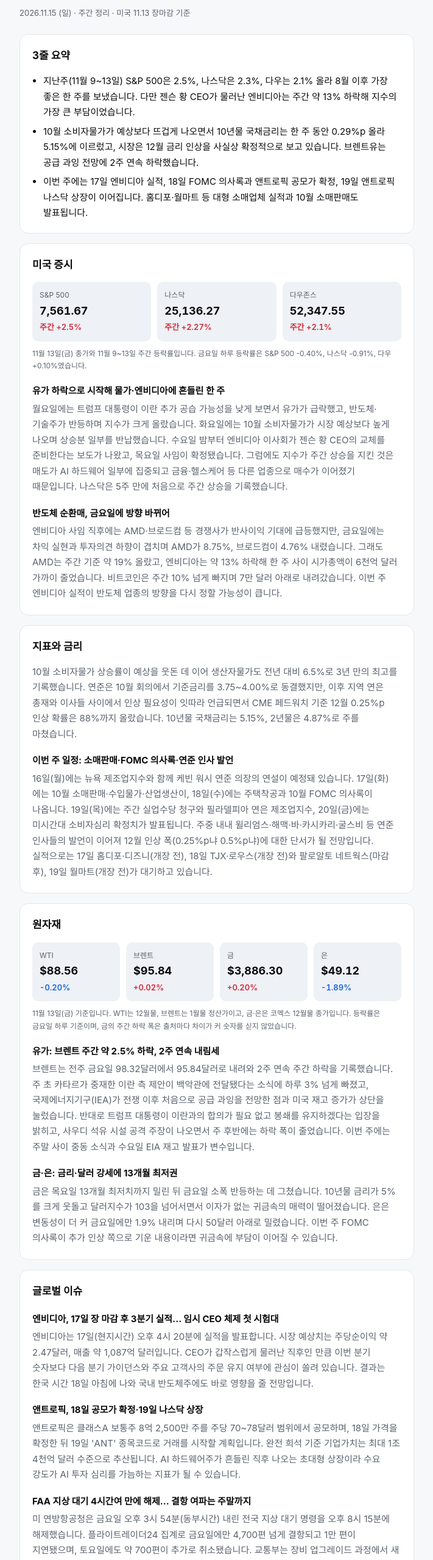
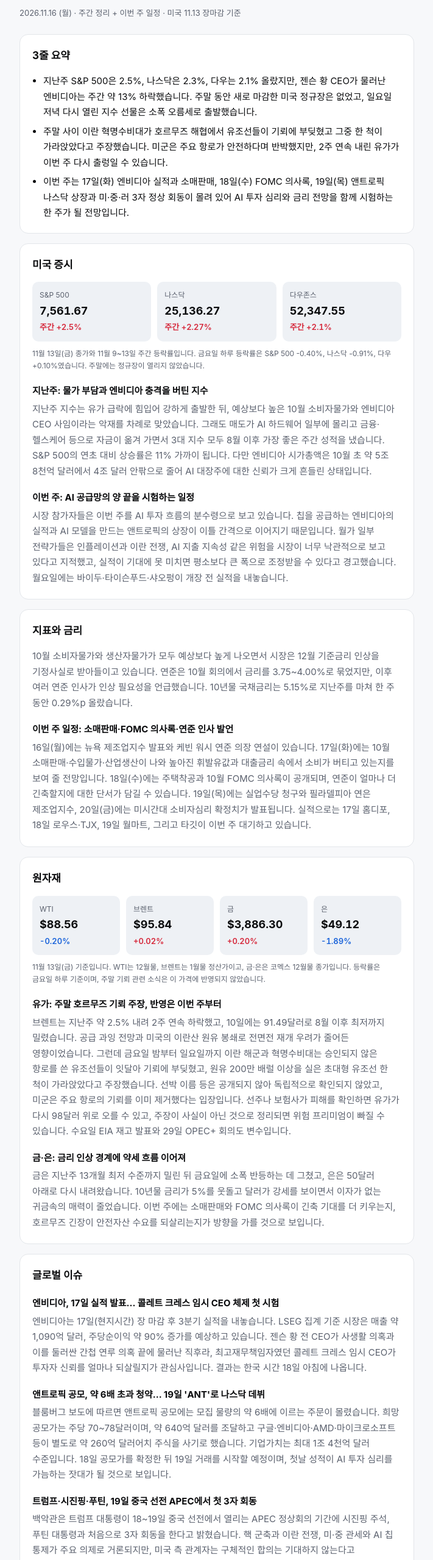
Before and after one commit to ilIsilly/ilIsilly.github.io, a plain HTML site: page briefing/index.html in a window 1280 px wide. Shown: the part 182-2740 px from the top of the page at 61% size, without its empty margins (284-995 px from the left). Drawn offline with Linux system fonts and the light colour scheme.

Commit message:
Daily briefing 2026-11-16
Co-Authored-By: Claude <noreply@anthropic.com>

```diff
--- a/briefing/index.html
+++ b/briefing/index.html
@@ -4,12 +4,12 @@
 <meta charset="utf-8">
 <meta name="viewport" content="width=device-width, initial-scale=1">
 <!-- 매일 예약 작업이 이 파일을 새로 씁니다. <style> 블록, 상단 공통 헤더(<nav class="nav">), 섹션 구조(class 이름)는 그대로 두고 내용만 교체합니다. -->
-<title>데일리 브리핑 · 2026.11.15 · ilIsilly</title>
-<meta name="description" content="주간 정리: 엔비디아 CEO 사임에도 S&amp;P 500 2.5%·나스닥 2.3%·다우 2.1% 상승. 10년물 5.15%, 브렌트 2주 연속 하락. 이번 주 엔비디아 실적·FOMC 의사록·앤트로픽 상장.">
+<title>데일리 브리핑 · 2026.11.16 · ilIsilly</title>
+<meta name="description" content="주간 정리와 이번 주 일정: 지난주 S&amp;P 500 2.5% 상승, 엔비디아 13% 하락. 주말 호르무즈 기뢰 주장, 17일 엔비디아 실적, 18일 FOMC 의사록, 19일 앤트로픽 상장과 미·중·러 정상 회동.">
 <link rel="canonical" href="https://ilisilly.github.io/briefing/">
 <meta property="og:type" content="article">
-<meta property="og:title" content="데일리 브리핑 · 2026.11.15 · 주간 정리와 이번 주 일정">
-<meta property="og:description" content="3대 지수 8월 이후 최고의 한 주, 엔비디아는 주간 13% 하락. 17일 엔비디아 실적, 18일 FOMC 의사록, 19일 앤트로픽 나스닥 상장.">
+<meta property="og:title" content="데일리 브리핑 · 2026.11.16 · 주간 정리와 이번 주 일정">
+<meta property="og:description" content="호르무즈 기뢰 주장 속 엔비디아 실적 주간 개막. 앤트로픽 공모 약 6배 초과 청약, 19일 트럼프·시진핑·푸틴 3자 회동.">
 <meta property="og:url" content="https://ilisilly.github.io/briefing/">
 <style>
 :root{--ink:#0A0B0D;--slate:#5B616E;--blue:#0052FF;--up:#D6283B;--down:#1B64DA;--ground:#F7F8FA;--card:#FFFFFF;--border:#E3E6EA;--soft:#EEF1F5;--blue-tint:#EAF0FF}
@@ -59,18 +59,16 @@ td small{color:var(--slate);margin-left:4px}
 <nav class="nav"><div class="nav-in"><a class="brand" href="/stock-radar/">Stock Radar</a><div class="nav-links"><a class="nav-link nav-home active" aria-current="true" href="/briefing/" aria-label="데일리 브리핑" title="데일리 브리핑"><svg width="16" height="16" viewBox="0 0 24 24" fill="none" stroke="currentColor" stroke-width="2" stroke-linecap="round" stroke-linejoin="round" aria-hidden="true"><path d="M3 10.5 12 3l9 7.5"/><path d="M5 9.5V20a1 1 0 0 0 1 1h4v-6h4v6h4a1 1 0 0 0 1-1V9.5"/></svg></a><a class="nav-link" href="/stock-radar/">지표 스캔</a><a class="nav-link" href="/stock-radar/dividend.html">배당 계산기</a><a class="nav-link" href="/stock-radar/exchange.html">환율 계산기</a></div></div></nav>
 <main>
 <p class="eyebrow">데일리 브리핑</p>
-<h1>엔비디아 CEO 사임 충격에도 3대 지수 주간 2%대 상승… 이번 주 엔비디아 실적·앤트로픽 상장·FOMC 의사록</h1>
-<p class="meta">2026.11.15 (일) · 주간 정리 · 미국 11.13 장마감 기준</p>
-
+<h1>호르무즈 기뢰 주장 속 엔비디아 실적 주간 개막… 앤트로픽 공모 6배 초과 청약, 19일 미·중·러 정상 회동</h1>
+<p class="meta">2026.11.16 (월) · 주간 정리 + 이번 주 일정 · 미국 11.13 장마감 기준</p>
 <section class="summary">
 <h2>3줄 요약</h2>
 <ul>
-<li>지난주(11월 9~13일) S&amp;P 500은 2.5%, 나스닥은 2.3%, 다우는 2.1% 올라 8월 이후 가장 좋은 한 주를 보냈습니다. 다만 젠슨 황 CEO가 물러난 엔비디아는 주간 약 13% 하락해 지수의 가장 큰 부담이었습니다.</li>
-<li>10월 소비자물가가 예상보다 뜨겁게 나오면서 10년물 국채금리는 한 주 동안 0.29%p 올라 5.15%에 이르렀고, 시장은 12월 금리 인상을 사실상 확정적으로 보고 있습니다. 브렌트유는 공급 과잉 전망에 2주 연속 하락했습니다.</li>
-<li>이번 주에는 17일 엔비디아 실적, 18일 FOMC 의사록과 앤트로픽 공모가 확정, 19일 앤트로픽 나스닥 상장이 이어집니다. 홈디포·월마트 등 대형 소매업체 실적과 10월 소매판매도 발표됩니다.</li>
+<li>지난주 S&amp;P 500은 2.5%, 나스닥은 2.3%, 다우는 2.1% 올랐지만, 젠슨 황 CEO가 물러난 엔비디아는 주간 약 13% 하락했습니다. 주말 동안 새로 마감한 미국 정규장은 없었고, 일요일 저녁 다시 열린 지수 선물은 소폭 오름세로 출발했습니다.</li>
+<li>주말 사이 이란 혁명수비대가 호르무즈 해협에서 유조선들이 기뢰에 부딪혔고 그중 한 척이 가라앉았다고 주장했습니다. 미군은 주요 항로가 안전하다며 반박했지만, 2주 연속 내린 유가가 이번 주 다시 출렁일 수 있습니다.</li>
+<li>이번 주는 17일(화) 엔비디아 실적과 소매판매, 18일(수) FOMC 의사록, 19일(목) 앤트로픽 나스닥 상장과 미·중·러 3자 정상 회동이 몰려 있어 AI 투자 심리와 금리 전망을 함께 시험하는 한 주가 될 전망입니다.</li>
 </ul>
 </section>
-
 <section class="market">
 <h2>미국 증시</h2>
 <div class="quotes">
@@ -78,20 +76,18 @@ td small{color:var(--slate);margin-left:4px}
 <div class="quote"><div class="name">나스닥</div><div class="value">25,136.27</div><div class="chg up">주간 +2.27%</div></div>
 <div class="quote"><div class="name">다우존스</div><div class="value">52,347.55</div><div class="chg up">주간 +2.1%</div></div>
 </div>
-<p class="note">11월 13일(금) 종가와 11월 9~13일 주간 등락률입니다. 금요일 하루 등락률은 S&amp;P 500 -0.40%, 나스닥 -0.91%, 다우 +0.10%였습니다.</p>
-<h3>유가 하락으로 시작해 물가·엔비디아에 흔들린 한 주</h3>
-<p>월요일에는 트럼프 대통령이 이란 추가 공습 가능성을 낮게 보면서 유가가 급락했고, 반도체·기술주가 반등하며 지수가 크게 올랐습니다. 화요일에는 10월 소비자물가가 시장 예상보다 높게 나오며 상승분 일부를 반납했습니다. 수요일 밤부터 엔비디아 이사회가 젠슨 황 CEO의 교체를 준비한다는 보도가 나왔고, 목요일 사임이 확정됐습니다. 그럼에도 지수가 주간 상승을 지킨 것은 매도가 AI 하드웨어 일부에 집중되고 금융·헬스케어 등 다른 업종으로 매수가 이어졌기 때문입니다. 나스닥은 5주 만에 처음으로 주간 상승을 기록했습니다.</p>
-<h3>반도체 순환매, 금요일에 방향 바뀌어</h3>
-<p>엔비디아 사임 직후에는 AMD·브로드컴 등 경쟁사가 반사이익 기대에 급등했지만, 금요일에는 차익 실현과 투자의견 하향이 겹치며 AMD가 8.75%, 브로드컴이 4.76% 내렸습니다. 그래도 AMD는 주간 기준 약 19% 올랐고, 엔비디아는 약 13% 하락해 한 주 사이 시가총액이 6천억 달러 가까이 줄었습니다. 비트코인은 주간 10% 넘게 빠지며 7만 달러 아래로 내려갔습니다. 이번 주 엔비디아 실적이 반도체 업종의 방향을 다시 정할 가능성이 큽니다.</p>
+<p class="note">11월 13일(금) 종가와 11월 9~13일 주간 등락률입니다. 금요일 하루 등락률은 S&amp;P 500 -0.40%, 나스닥 -0.91%, 다우 +0.10%였습니다. 주말에는 정규장이 열리지 않았습니다.</p>
+<h3>지난주: 물가 부담과 엔비디아 충격을 버틴 지수</h3>
+<p>지난주 지수는 유가 급락에 힘입어 강하게 출발한 뒤, 예상보다 높은 10월 소비자물가와 엔비디아 CEO 사임이라는 악재를 차례로 맞았습니다. 그래도 매도가 AI 하드웨어 일부에 몰리고 금융·헬스케어 등으로 자금이 옮겨 가면서 3대 지수 모두 8월 이후 가장 좋은 주간 성적을 냈습니다. S&amp;P 500의 연초 대비 상승률은 11% 가까이 됩니다. 다만 엔비디아 시가총액은 10월 초 약 5조 8천억 달러에서 4조 달러 안팎으로 줄어 AI 대장주에 대한 신뢰가 크게 흔들린 상태입니다.</p>
+<h3>이번 주: AI 공급망의 양 끝을 시험하는 일정</h3>
+<p>시장 참가자들은 이번 주를 AI 투자 흐름의 분수령으로 보고 있습니다. 칩을 공급하는 엔비디아의 실적과 AI 모델을 만드는 앤트로픽의 상장이 이틀 간격으로 이어지기 때문입니다. 월가 일부 전략가들은 인플레이션과 이란 전쟁, AI 지출 지속성 같은 위험을 시장이 너무 낙관적으로 보고 있다고 지적했고, 실적이 기대에 못 미치면 평소보다 큰 폭으로 조정받을 수 있다고 경고했습니다. 월요일에는 바이두·타이슨푸드·샤오펑이 개장 전 실적을 내놓습니다.</p>
 </section>
-
 <section class="macro">
 <h2>지표와 금리</h2>
-<p>10월 소비자물가 상승률이 예상을 웃돈 데 이어 생산자물가도 전년 대비 6.5%로 3년 만의 최고를 기록했습니다. 연준은 10월 회의에서 기준금리를 3.75~4.00%로 동결했지만, 이후 지역 연은 총재와 이사들 사이에서 인상 필요성이 잇따라 언급되면서 CME 페드워치 기준 12월 0.25%p 인상 확률은 88%까지 올랐습니다. 10년물 국채금리는 5.15%, 2년물은 4.87%로 주를 마쳤습니다.</p>
+<p>10월 소비자물가와 생산자물가가 모두 예상보다 높게 나오면서 시장은 12월 기준금리 인상을 기정사실로 받아들이고 있습니다. 연준은 10월 회의에서 금리를 3.75~4.00%로 묶었지만, 이후 여러 연준 인사가 인상 필요성을 언급했습니다. 10년물 국채금리는 5.15%로 지난주를 마쳐 한 주 동안 0.29%p 올랐습니다.</p>
 <h3>이번 주 일정: 소매판매·FOMC 의사록·연준 인사 발언</h3>
-<p>16일(월)에는 뉴욕 제조업지수와 함께 케빈 워시 연준 의장의 연설이 예정돼 있습니다. 17일(화)에는 10월 소매판매·수입물가·산업생산이, 18일(수)에는 주택착공과 10월 FOMC 의사록이 나옵니다. 19일(목)에는 주간 실업수당 청구와 필라델피아 연은 제조업지수, 20일(금)에는 미시간대 소비자심리 확정치가 발표됩니다. 주중 내내 윌리엄스·해맥·바·카시카리·굴스비 등 연준 인사들의 발언이 이어져 12월 인상 폭(0.25%p냐 0.5%p냐)에 대한 단서가 될 전망입니다. 실적으로는 17일 홈디포·디즈니(개장 전), 18일 TJX·로우스(개장 전)와 팔로알토 네트웍스(마감 후), 19일 월마트(개장 전)가 대기하고 있습니다.</p>
+<p>16일(월)에는 뉴욕 제조업지수 발표와 케빈 워시 연준 의장 연설이 있습니다. 17일(화)에는 10월 소매판매·수입물가·산업생산이 나와 높아진 휘발유값과 대출금리 속에서 소비가 버티고 있는지를 보여 줄 전망입니다. 18일(수)에는 주택착공과 10월 FOMC 의사록이 공개되며, 연준이 얼마나 더 긴축할지에 대한 단서가 담길 수 있습니다. 19일(목)에는 실업수당 청구와 필라델피아 연은 제조업지수, 20일(금)에는 미시간대 소비자심리 확정치가 발표됩니다. 실적으로는 17일 홈디포, 18일 로우스·TJX, 19일 월마트, 그리고 타깃이 이번 주 대기하고 있습니다.</p>
 </section>
-
 <section class="commodity">
 <h2>원자재</h2>
 <div class="quotes">
@@ -100,23 +96,21 @@ td small{color:var(--slate);margin-left:4px}
 <div class="quote"><div class="name">금</div><div class="value">$3,886.30</div><div class="chg up">+0.20%</div></div>
 <div class="quote"><div class="name">은</div><div class="value">$49.12</div><div class="chg down">-1.89%</div></div>
 </div>
-<p class="note">11월 13일(금) 기준입니다. WTI는 12월물, 브렌트는 1월물 정산가이고, 금·은은 코멕스 12월물 종가입니다. 등락률은 금요일 하루 기준이며, 금의 주간 하락 폭은 출처마다 차이가 커 숫자를 싣지 않았습니다.</p>
-<h3>유가: 브렌트 주간 약 2.5% 하락, 2주 연속 내림세</h3>
-<p>브렌트는 전주 금요일 98.32달러에서 95.84달러로 내려와 2주 연속 주간 하락을 기록했습니다. 주 초 카타르가 중재한 이란 측 제안이 백악관에 전달됐다는 소식에 하루 3% 넘게 빠졌고, 국제에너지기구(IEA)가 전쟁 이후 처음으로 공급 과잉을 전망한 점과 미국 재고 증가가 상단을 눌렀습니다. 반대로 트럼프 대통령이 이란과의 합의가 필요 없고 봉쇄를 유지하겠다는 입장을 밝히고, 사우디 석유 시설 공격 주장이 나오면서 주 후반에는 하락 폭이 줄었습니다. 이번 주에는 주말 사이 중동 소식과 수요일 EIA 재고 발표가 변수입니다.</p>
-<h3>금·은: 금리·달러 강세에 13개월 최저권</h3>
-<p>금은 목요일 13개월 최저치까지 밀린 뒤 금요일 소폭 반등하는 데 그쳤습니다. 10년물 금리가 5%를 크게 웃돌고 달러지수가 103을 넘어서면서 이자가 없는 귀금속의 매력이 떨어졌습니다. 은은 변동성이 더 커 금요일에만 1.9% 내리며 다시 50달러 아래로 밀렸습니다. 이번 주 FOMC 의사록이 추가 인상 쪽으로 기운 내용이라면 귀금속에 부담이 이어질 수 있습니다.</p>
+<p class="note">11월 13일(금) 기준입니다. WTI는 12월물, 브렌트는 1월물 정산가이고, 금·은은 코멕스 12월물 종가입니다. 등락률은 금요일 하루 기준이며, 주말 기뢰 관련 소식은 이 가격에 반영되지 않았습니다.</p>
+<h3>유가: 주말 호르무즈 기뢰 주장, 반영은 이번 주부터</h3>
+<p>브렌트는 지난주 약 2.5% 내려 2주 연속 하락했고, 10일에는 91.49달러로 8월 이후 최저까지 밀렸습니다. 공급 과잉 전망과 미국의 이란산 원유 봉쇄로 전면전 재개 우려가 줄어든 영향이었습니다. 그런데 금요일 밤부터 일요일까지 이란 해군과 혁명수비대는 승인되지 않은 항로를 쓴 유조선들이 잇달아 기뢰에 부딪혔고, 원유 200만 배럴 이상을 실은 초대형 유조선 한 척이 가라앉았다고 주장했습니다. 선박 이름 등은 공개되지 않아 독립적으로 확인되지 않았고, 미군은 주요 항로의 기뢰를 이미 제거했다는 입장입니다. 선주나 보험사가 피해를 확인하면 유가가 다시 98달러 위로 오를 수 있고, 주장이 사실이 아닌 것으로 정리되면 위험 프리미엄이 빠질 수 있습니다. 수요일 EIA 재고 발표와 29일 OPEC+ 회의도 변수입니다.</p>
+<h3>금·은: 금리 인상 경계에 약세 흐름 이어져</h3>
+<p>금은 지난주 13개월 최저 수준까지 밀린 뒤 금요일에 소폭 반등하는 데 그쳤고, 은은 50달러 아래로 다시 내려왔습니다. 10년물 금리가 5%를 웃돌고 달러가 강세를 보이면서 이자가 없는 귀금속의 매력이 줄었습니다. 이번 주에는 소매판매와 FOMC 의사록이 긴축 기대를 더 키우는지, 호르무즈 긴장이 안전자산 수요를 되살리는지가 방향을 가를 것으로 보입니다.</p>
 </section>
-
 <section class="issues">
 <h2>글로벌 이슈</h2>
-<h3>엔비디아, 17일 장 마감 후 3분기 실적… 임시 CEO 체제 첫 시험대</h3>
-<p>엔비디아는 17일(현지시간) 오후 4시 20분에 실적을 발표합니다. 시장 예상치는 주당순이익 약 2.47달러, 매출 약 1,087억 달러입니다. CEO가 갑작스럽게 물러난 직후인 만큼 이번 분기 숫자보다 다음 분기 가이던스와 주요 고객사의 주문 유지 여부에 관심이 쏠려 있습니다. 결과는 한국 시간 18일 아침에 나와 국내 반도체주에도 바로 영향을 줄 전망입니다.</p>
-<h3>앤트로픽, 18일 공모가 확정·19일 나스닥 상장</h3>
-<p>앤트로픽은 클래스A 보통주 8억 2,500만 주를 주당 70~78달러 범위에서 공모하며, 18일 가격을 확정한 뒤 19일 'ANT' 종목코드로 거래를 시작할 계획입니다. 완전 희석 기준 기업가치는 최대 1조 4천억 달러 수준으로 추산됩니다. AI 하드웨어주가 흔들린 직후 나오는 초대형 상장이라 수요 강도가 AI 투자 심리를 가늠하는 지표가 될 수 있습니다.</p>
-<h3>FAA 지상 대기 4시간여 만에 해제… 결항 여파는 주말까지</h3>
-<p>미 연방항공청은 금요일 오후 3시 54분(동부시간) 내린 전국 지상 대기 명령을 오후 8시 15분에 해제했습니다. 플라이트레이더24 집계로 금요일에만 4,700편 넘게 결항되고 1만 편이 지연됐으며, 토요일에도 약 700편이 추가로 취소됐습니다. 교통부는 장비 업그레이드 과정에서 새 기술이 노후 장비에 과부하를 일으킨 것을 원인으로 들었고, 사이버 공격 정황은 없다고 밝혔습니다. 정상화에는 며칠이 걸릴 수 있어 월요일 항공주의 변수로 남아 있습니다.</p>
+<h3>엔비디아, 17일 실적 발표… 콜레트 크레스 임시 CEO 체제 첫 시험</h3>
+<p>엔비디아는 17일(현지시간) 장 마감 후 3분기 실적을 내놓습니다. LSEG 집계 기준 시장은 매출 약 1,090억 달러, 주당순이익 약 90% 증가를 예상하고 있습니다. 젠슨 황 전 CEO가 사생활 의혹과 이를 둘러싼 간첩 연루 의혹 끝에 물러난 직후라, 최고재무책임자였던 콜레트 크레스 임시 CEO가 투자자 신뢰를 얼마나 되살릴지가 관심사입니다. 결과는 한국 시간 18일 아침에 나옵니다.</p>
+<h3>앤트로픽 공모, 약 6배 초과 청약… 19일 'ANT'로 나스닥 데뷔</h3>
+<p>블룸버그 보도에 따르면 앤트로픽 공모에는 모집 물량의 약 6배에 이르는 주문이 몰렸습니다. 희망 공모가는 주당 70~78달러이며, 약 640억 달러를 조달하고 구글·엔비디아·AMD·마이크로소프트 등이 별도로 약 260억 달러어치 주식을 사기로 했습니다. 기업가치는 최대 1조 4천억 달러 수준입니다. 18일 공모가를 확정한 뒤 19일 거래를 시작할 예정이며, 첫날 성적이 AI 투자 심리를 가늠하는 잣대가 될 것으로 보입니다.</p>
+<h3>트럼프·시진핑·푸틴, 19일 중국 선전 APEC에서 첫 3자 회동</h3>
+<p>백악관은 트럼프 대통령이 18~19일 중국 선전에서 열리는 APEC 정상회의 기간에 시진핑 주석, 푸틴 대통령과 처음으로 3자 회동을 한다고 밝혔습니다. 핵 군축과 이란 전쟁, 미·중 관세와 AI 칩 통제가 주요 의제로 거론되지만, 미국 측 관계자는 구체적인 합의는 기대하지 않는다고 말했습니다. 호르무즈 해협 문제와 반도체 수출 규제에 대한 언급에 따라 유가와 반도체주가 영향을 받을 수 있습니다.</p>
 </section>
-
 <section class="stocks">
 <h2>오늘 언급된 종목</h2>
 <table>
@@ -134,19 +128,17 @@ td small{color:var(--slate);margin-left:4px}
 </table>
 <p class="note">11월 13일(금) 정규장 종가와 하루 등락률입니다. 주간 기준으로는 엔비디아 약 -12.8%, AMD 약 +18.9%였습니다. 브로드컴·마이크로소프트 종가는 직전 종가와 확인된 등락률로 계산한 값입니다.</p>
 </section>
-
 <section class="sources">
 <h2>출처</h2>
 <ol>
-<li><a href="https://www.bostonglobe.com/2026/11/13/business/stocks-fall-wall-street-notches-winning-week-after-several-turbulent-days/">Boston Globe(AP) – 11월 13일 지수 종가와 주간 흐름</a></li>
-<li><a href="https://seekingalpha.com/news/4672705-nasdaq-gains-2-in-a-bumpy-week-for-wall-street-nvidia-loses-13">Seeking Alpha – 나스닥 주간 상승률, 엔비디아·AMD 주간 등락</a></li>
-<li><a href="https://financefeeds.com/brent-crude-oil-price-95-84-saturday-week-ahead-second-weekly-loss-bull-98-bear-91/">FinanceFeeds – 브렌트 주간 하락과 이번 주 변수</a></li>
-<li><a href="https://www.aljazeera.com/news/2026/11/14/faa-ground-stop-lifted-why-were-us-flights-grounded-and-whats-next">Al Jazeera – FAA 지상 대기 해제와 결항 규모</a></li>
-<li><a href="https://www.kiplinger.com/investing/economy/this-weeks-economic-calendar">Kiplinger – 11월 16~20일 경제지표·연준 일정</a></li>
-<li><a href="https://www.newsquawk.com/headlines/weekly-us-earnings-estimates-16-20th-november-2026-ai-leader-nvda-the-highlight-with-retailers-also-in-focus">Newsquawk – 이번 주 실적 일정과 예상치</a></li>
+<li><a href="https://www.brecorder.com/news/40449078/wall-street-week-ahead-nvidia-results-anthropic-ipo-pose-tests-for-tumultuous-ai-trade">Business Recorder(Reuters) – 이번 주 엔비디아 실적·앤트로픽 상장 전망</a></li>
+<li><a href="https://www.regardsofwallstreet.com/premarket">Regards of Wall Street – 11월 13일 선물·금리·원자재 마감 수치와 16일 일정</a></li>
+<li><a href="https://financefeeds.com/brent-crude-oil-price-95-84-sunday-futures-open-week-ahead-iran-mine-claims-bull-98-bear-91/">FinanceFeeds – 브렌트 주간 하락과 주말 기뢰 주장</a></li>
+<li><a href="https://www.yahoo.com/news/world/articles/irans-navy-two-more-oil-150325088.html">Yahoo News(DPA) – 11월 15일 호르무즈 유조선 기뢰 피격 주장</a></li>
+<li><a href="https://www.siliconrepublic.com/business/bloomberg-anthropic-ipo-six-times-oversubscribed-ai">Silicon Republic – 앤트로픽 공모 약 6배 초과 청약</a></li>
+<li><a href="https://www.aljazeera.com/news/2026/11/14/trump-xi-putin-trilateral-meeting-at-apec-what-to-expect">Al Jazeera – 트럼프·시진핑·푸틴 APEC 3자 회동 의제</a></li>
 </ol>
 </section>
-
 <p class="disclaimer">공개 뉴스를 바탕으로 자동 작성된 요약이며 투자 권유가 아닙니다. 수치는 출처에 따라 다를 수 있습니다.</p>
 </main>
 </body>
--- a/sitemap.xml
+++ b/sitemap.xml
@@ -1,5 +1,5 @@
 <?xml version="1.0" encoding="UTF-8"?>
 <urlset xmlns="http://www.sitemaps.org/schemas/sitemap/0.9">
   <url><loc>https://ilisilly.github.io/</loc></url>
-  <url><loc>https://ilisilly.github.io/briefing/</loc><lastmod>2026-11-15</lastmod><changefreq>daily</changefreq></url>
+  <url><loc>https://ilisilly.github.io/briefing/</loc><lastmod>2026-11-16</lastmod><changefreq>daily</changefreq></url>
 </urlset>
```
